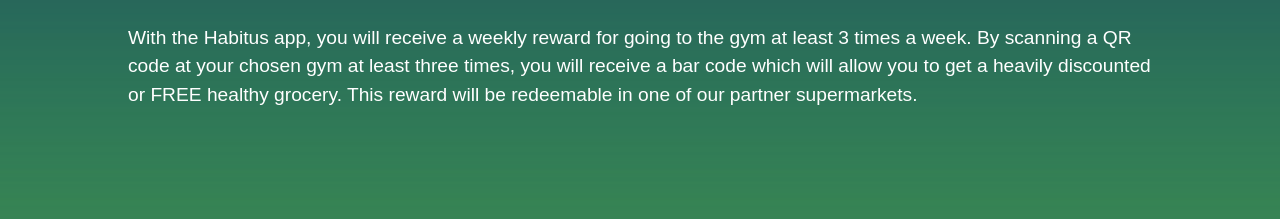
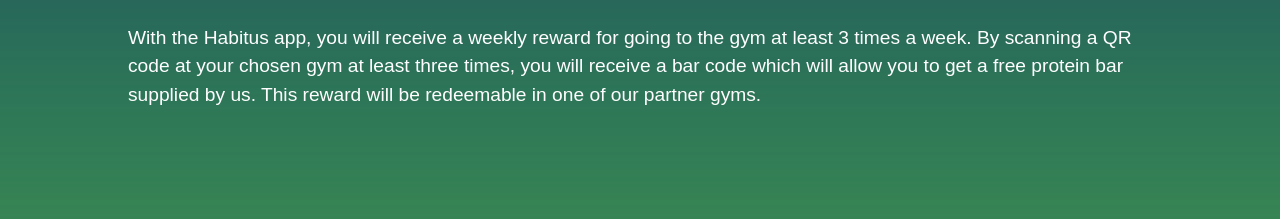
Before and after one commit to ha-bitus/ha-bitus.github.io, a plain HTML site: page product.html in a window 1280 px wide. Shown: the part 409-628 px from the top of the page. Drawn offline with Linux system fonts and the light colour scheme.

Commit message:
Updated product description

```diff
--- a/product.html
+++ b/product.html
@@ -31,7 +31,7 @@
       <h1 class="title3">Our Mission</h1>
       <h2 class="title4">At Habitus, we believe in reward-reinforced habit building. Our mission is to help people maintain healthy habits by rewarding them for going to the gym.</h2>
       <h1 class="title3">How it works</h1>
-      <h2 class="title4">With the Habitus app, you will receive a weekly reward for going to the gym at least 3 times a week. By scanning a QR code at your chosen gym at least three times, you will receive a bar code which will allow you to get a heavily discounted or FREE healthy grocery. This reward will be redeemable in one of our partner supermarkets.</h2>
+      <h2 class="title4">With the Habitus app, you will receive a weekly reward for going to the gym at least 3 times a week. By scanning a QR code at your chosen gym at least three times, you will receive a bar code which will allow you to get a free protein bar supplied by us. This reward will be redeemable in one of our partner gyms.</h2>
     </div>
     <br>
 
```
